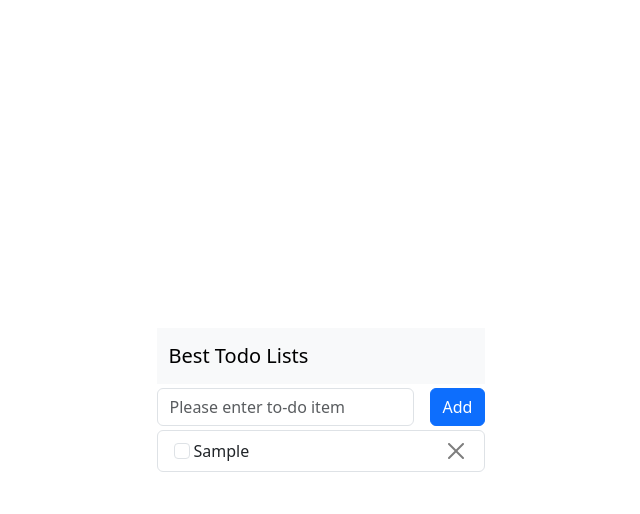
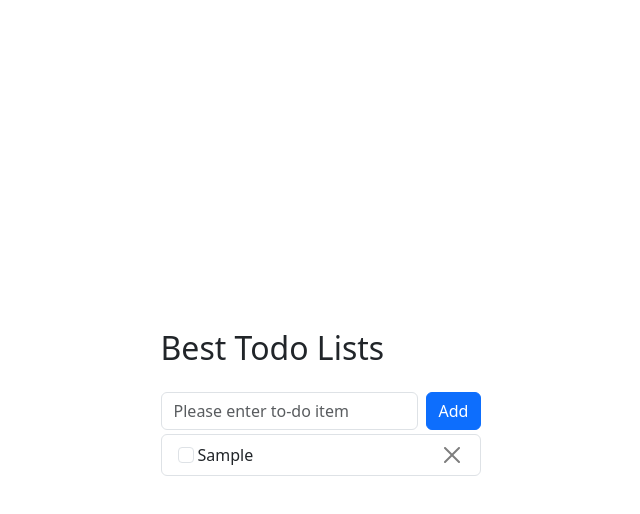
Before and after one commit to sunnyaxin/todo-list-web, a React (Create React App) app: page / in a window 1280 px wide. Both pictures are taken after typing "Sample" into the empty fields and a click on the button "Add". Shown: the top 514 px of the page, without its empty margins (319-959 px from the left). Built offline with nearby package versions, Linux system fonts and the light colour scheme.

Commit message:
[todo-list] Extract item interface to store info related to item.

```diff
--- a/src/App.tsx
+++ b/src/App.tsx
@@ -1,35 +1,50 @@
 import React, {FC, useState} from "react";
 import "./App.css";
-import {Button, Container, InputGroup, ListGroup, Navbar, Stack, Form, CloseButton} from "react-bootstrap";
+import {Button, InputGroup, ListGroup, Stack, Form, CloseButton} from "react-bootstrap";
+
+interface Item {
+    id: number,
+    content: string,
+    isCompleted: boolean
+}
 
 export const App: FC = () => {
-  const [todos, setTodos] = useState<string[]>([]);
   const [inputValue, setInputValue] = useState("");
+  const [items, setItems] = useState<Item[]>([]);
+
+  const handleItemChecked = (itemId: number) => {
+    setItems((preItems) =>
+      preItems.map((item) => item.id === itemId? {...item, isCompleted: !item.isCompleted}: item
+      ));
+  };
 
   return (
     <Stack gap={1}>
-      <Navbar bg="light">
-        <Container>
-          <Navbar.Brand>Best Todo Lists</Navbar.Brand>
-        </Container>
-      </Navbar>
-      <Stack direction="horizontal" gap={3}>
+      <p className="fs-2">Best Todo Lists</p>
+      <Stack direction="horizontal" gap={2}>
         <InputGroup>
           <Form.Control placeholder="Please enter to-do item" value={inputValue} onChange={event => setInputValue(event.target.value)}/>
         </InputGroup>
         <Button onClick={() => {
           setInputValue("");
-          setTodos([inputValue, ...todos]);
+          setItems([
+            {
+              id: items.length+1,
+              content: inputValue,
+              isCompleted: false
+            },
+            ...items
+          ]);
         }}>Add
         </Button>
       </Stack>
       <ListGroup>
-        {todos.map(todo =>
-          <ListGroup.Item key={todo}>
+        {items.map(item =>
+          <ListGroup.Item key={item.id}>
             <Stack direction="horizontal" className="d-flex justify-content-between">
               <Stack direction="horizontal" gap={1}>
-                <Form.Check/>
-                {todo}
+                <Form.Check onChange={() => {handleItemChecked(item.id);}}/>
+                <div className={item.isCompleted?"text-decoration-line-through":"text-decoration-none"}>{item.content}</div>
               </Stack>
               <CloseButton />
             </Stack>
```
